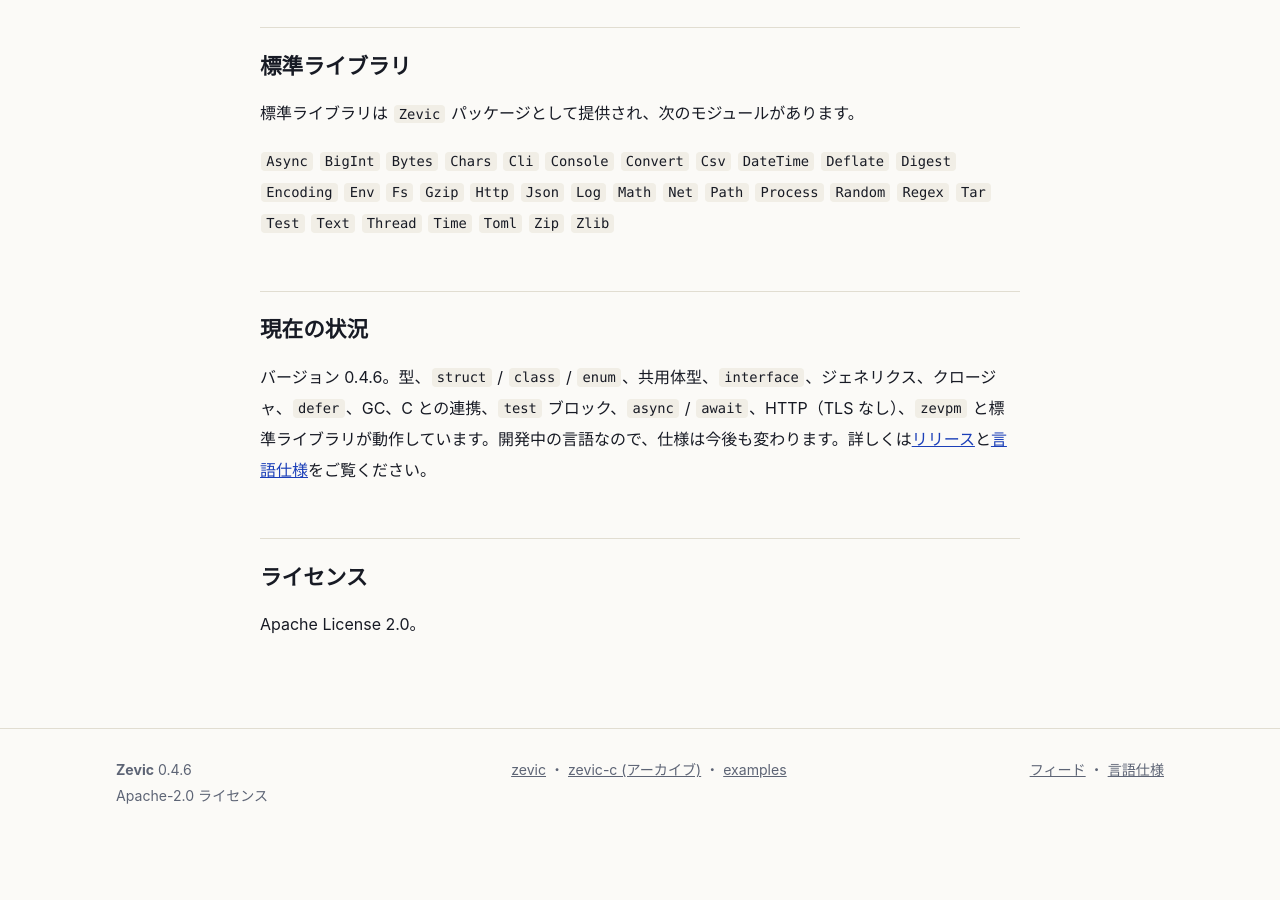
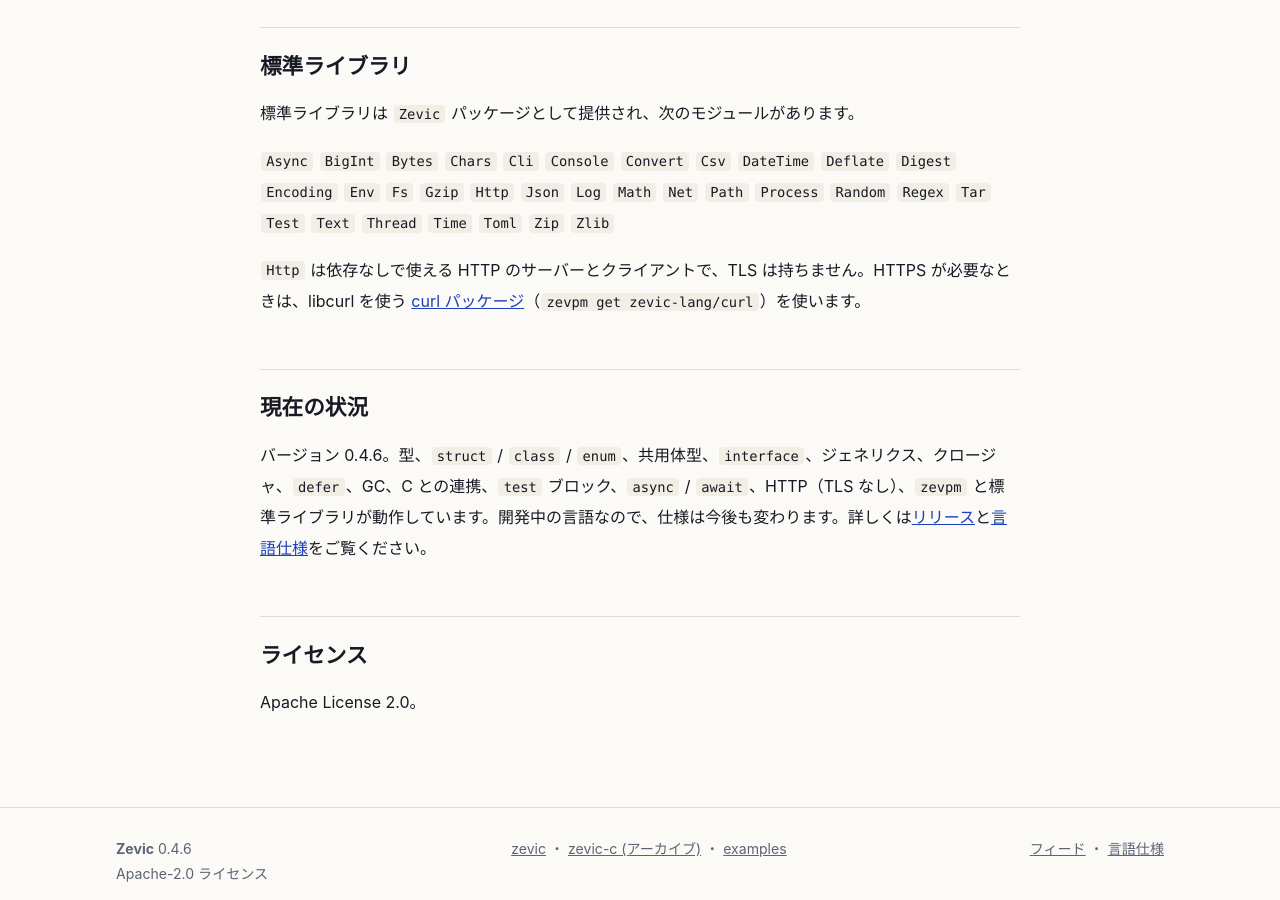
Before and after one commit to zevic-lang/zevic-lang.github.io, a Jekyll site: the page built from about.md, in a window 1280 px wide and 900 px high, scrolled down 1504 px. Built offline with Jekyll 4.4.1, drawn with Linux system fonts in a browser that asks for light colours; before the commit the page ends 2340 px from its top, so only the background shows below that.

Commit message:
Site: say what Http and the curl package are for

```diff
--- a/about.md
+++ b/about.md
@@ -45,6 +45,8 @@ Zevic は、ソースコードを**テキストの LLVM IR** に変換し、機
 
 `Async` `BigInt` `Bytes` `Chars` `Cli` `Console` `Convert` `Csv` `DateTime` `Deflate` `Digest` `Encoding` `Env` `Fs` `Gzip` `Http` `Json` `Log` `Math` `Net` `Path` `Process` `Random` `Regex` `Tar` `Test` `Text` `Thread` `Time` `Toml` `Zip` `Zlib`
 
+`Http` は依存なしで使える HTTP のサーバーとクライアントで、TLS は持ちません。HTTPS が必要なときは、libcurl を使う [curl パッケージ](https://github.com/zevic-lang/curl)（`zevpm get zevic-lang/curl`）を使います。
+
 ## 現在の状況
 
 バージョン {{ site.version }}。型、`struct` / `class` / `enum`、共用体型、`interface`、ジェネリクス、クロージャ、`defer`、GC、C との連携、`test` ブロック、`async` / `await`、HTTP（TLS なし）、`zevpm` と標準ライブラリが動作しています。開発中の言語なので、仕様は今後も変わります。詳しくは[リリース](/releases/)と[言語仕様](https://github.com/zevic-lang/zevic/blob/main/docs/spec/zevic-spec.md)をご覧ください。
--- a/en/releases.html
+++ b/en/releases.html
@@ -16,7 +16,7 @@ lead: What changed in each version, and where development stands. Downloads are
 <tr><td>Compiler</td><td>Self-hosted (<code>zevic1</code>). The C implementation is <a href="https://github.com/zevic-lang/zevic-c">archived</a></td></tr>
 <tr><td>Language</td><td>Types, <code>struct</code> / <code>class</code> / <code>enum</code> / <code>interface</code>, generics, closures, union types, <code>defer</code>, <code>async</code> / <code>await</code>, <code>test</code> blocks</td></tr>
 <tr><td>C interop</td><td><code>extern "C"</code> / <code>export "C"</code>, header generation, building C / C++ sources together</td></tr>
-<tr><td>Standard library</td><td>Over 30 modules. HTTP has no TLS yet</td></tr>
+<tr><td>Standard library</td><td>Over 30 modules. <code>Http</code> has no TLS (HTTPS is the <a href="https://github.com/zevic-lang/curl">curl</a> package)</td></tr>
 <tr><td>Tools</td><td><code>zevpm</code> (packages, builds, tests) and <code>zevfmt</code> (formatter)</td></tr>
 <tr><td>Platforms</td><td>Linux (x64), macOS (arm64), Windows (x64). Termux: build from source</td></tr>
 <tr><td>Known limits</td><td>DateTime supports only fixed UTC offsets as time zones. TOML dates and times stay as text. Regex flags apply to the whole pattern</td></tr>
--- a/releases.html
+++ b/releases.html
@@ -16,7 +16,7 @@ alt: /en/releases/
 <tr><td>コンパイラ</td><td>セルフホスト済み（<code>zevic1</code>）。C 実装は<a href="https://github.com/zevic-lang/zevic-c">アーカイブ</a>済み</td></tr>
 <tr><td>言語機能</td><td>型、<code>struct</code> / <code>class</code> / <code>enum</code> / <code>interface</code>、ジェネリクス、クロージャ、共用体型、<code>defer</code>、<code>async</code> / <code>await</code>、<code>test</code> ブロック</td></tr>
 <tr><td>C 連携</td><td><code>extern "C"</code> / <code>export "C"</code>、ヘッダーの生成、C / C++ のソースの同時ビルド</td></tr>
-<tr><td>標準ライブラリ</td><td>30 以上のモジュール。HTTP は TLS 未対応</td></tr>
+<tr><td>標準ライブラリ</td><td>30 以上のモジュール。<code>Http</code> は TLS なし（HTTPS は <a href="https://github.com/zevic-lang/curl">curl</a> パッケージ）</td></tr>
 <tr><td>ツール</td><td><code>zevpm</code>（パッケージ・ビルド・テスト）、<code>zevfmt</code>（整形）</td></tr>
 <tr><td>対応 OS</td><td>Linux（x64）、macOS（arm64）、Windows（x64）。Termux はソースからビルド</td></tr>
 <tr><td>既知の制限</td><td>DateTime のタイムゾーンは固定オフセットのみ。TOML の日時はテキストのまま。正規表現のフラグはパターン全体に効く</td></tr>
```
Also changed, not shown: en/about.md (+2 -0 lines).
